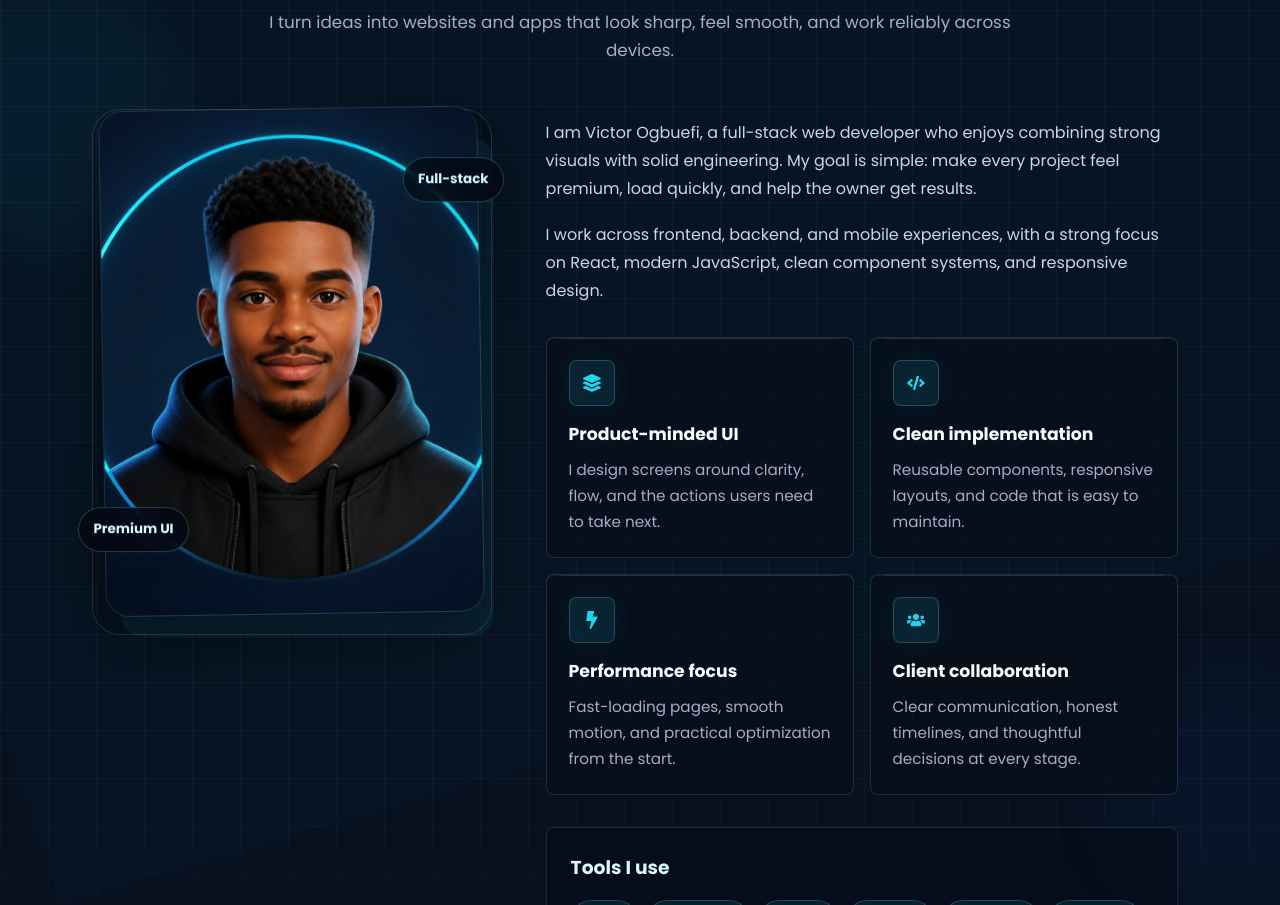
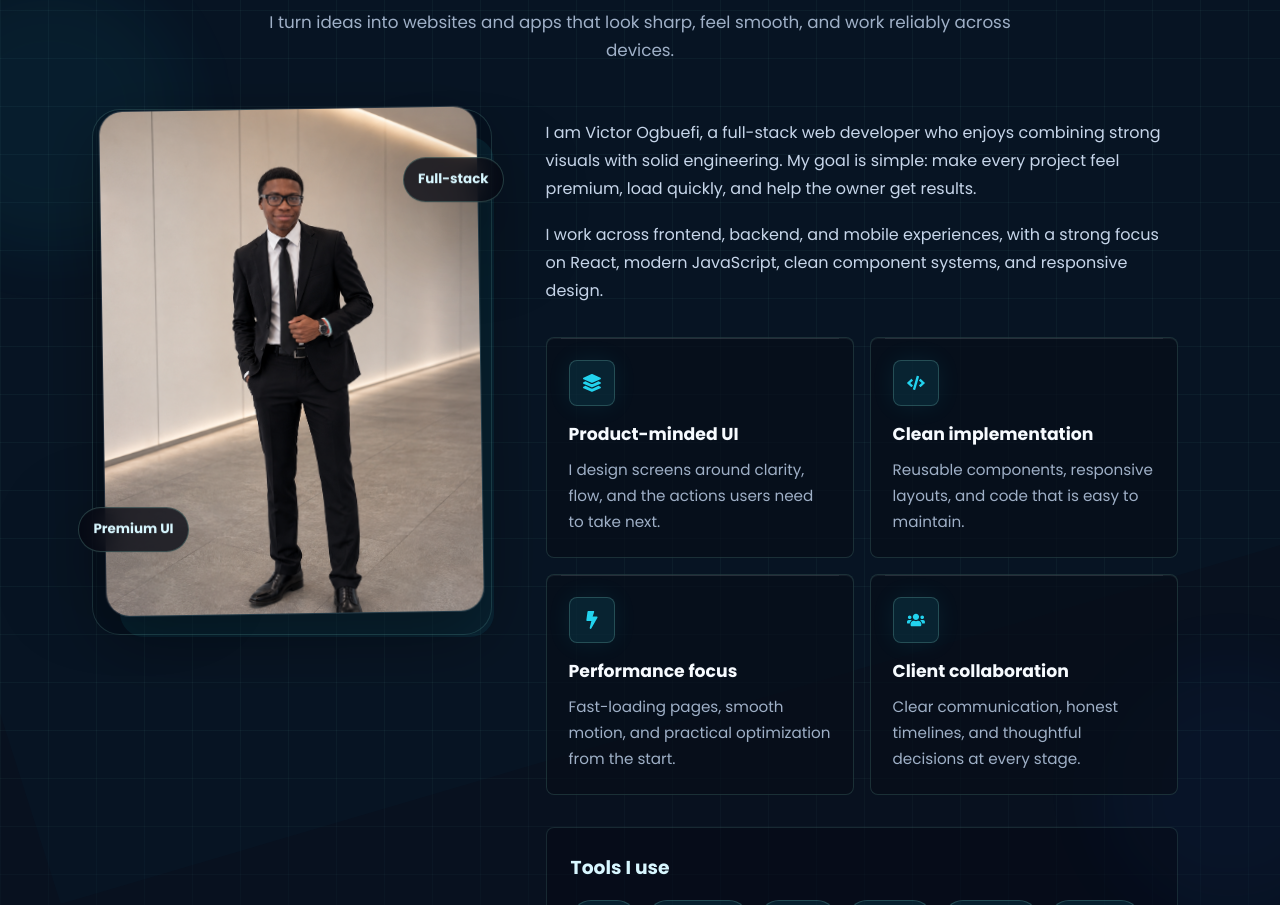
Before and after one commit to RealLoner49/my-portfolio, a React (Create React App) app: page / in a window 1280 px wide. Shown: the part 1369-2274 px from the top of the page. Built offline with nearby package versions, Linux system fonts and the light colour scheme.

Commit message:
Update about avatar image

```diff
--- a/src/components/About/About.jsx
+++ b/src/components/About/About.jsx
@@ -71,7 +71,7 @@ const About = () => {
           transition={{ duration: 0.85, ease: "easeOut" }}
         >
           <div className="image-ring"></div>
-          <img src="/developer-avatar.png" alt="Developer avatar of Victor Ogbuefi" />
+          <img src="/VICTOR.png" alt="Developer avatar of Victor Ogbuefi" />
 
           <div className="about-badge badge-one">Full-stack</div>
           <div className="about-badge badge-two">Premium UI</div>
```
